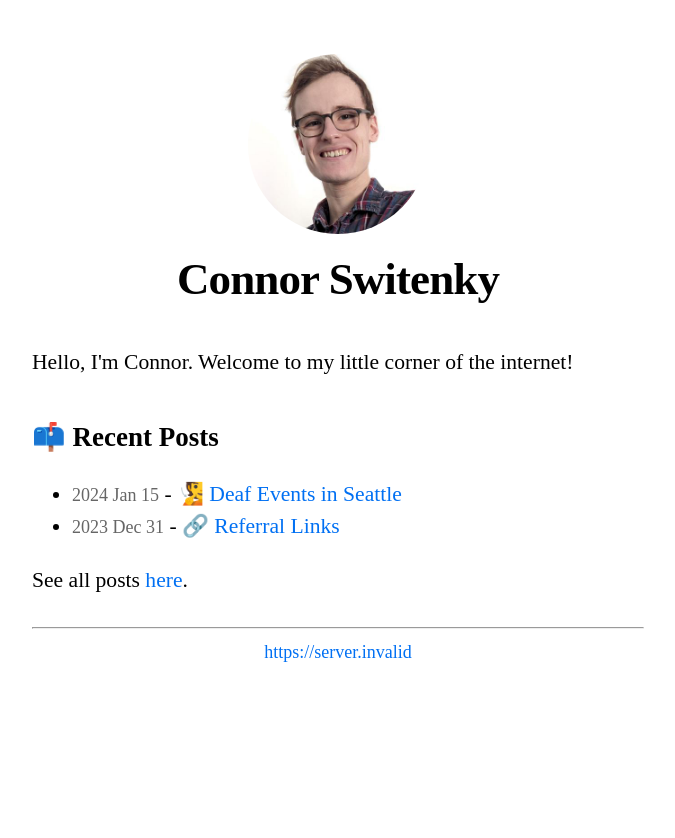
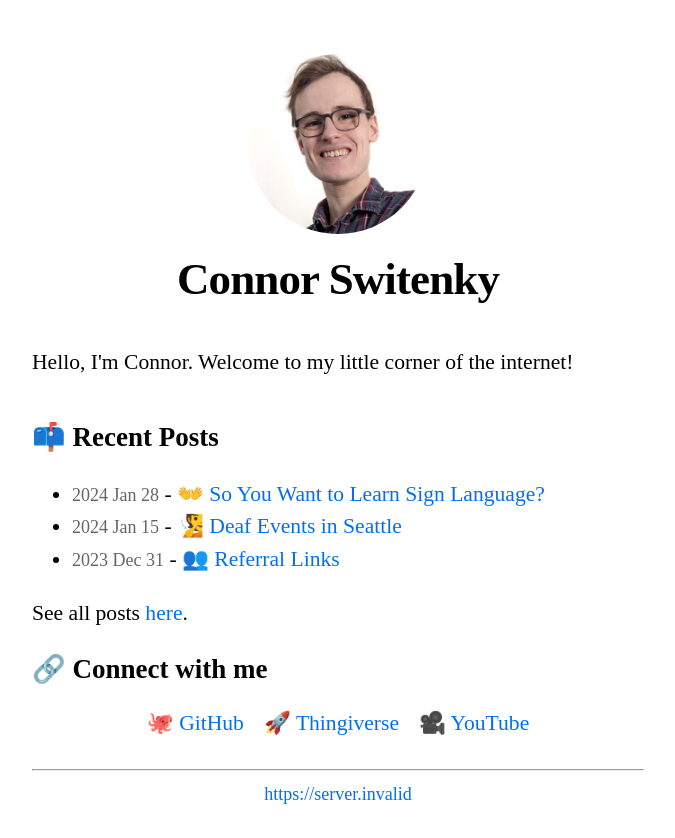
Before and after one commit to cswitenky/cswitenky, a Next.js app: page / in a window 1280 px wide. Shown: the top 838 px of the page, without its empty margins (302-977 px from the left). Before the commit the page ends 800 px from the top, so only its background shows below. Built offline with nearby package versions, Linux system fonts and the light colour scheme; no server answers.

Commit message:
added learn-sign part and the 'connect with me' section

```diff
--- a/components/layout.tsx
+++ b/components/layout.tsx
@@ -9,11 +9,11 @@ import config from '../config';
 export default function Layout({ children, home }: any) {
   return (
     <div className={styles.container}>
-      <Script
+      {/* <Script
         async
         src="https://analytics-switenky.azurewebsites.net/script.js"
         data-website-id="25774fa5-eab7-435a-8fe3-3b8761f6a89f"
-      />
+      /> */}
       <Head>
         <link rel="icon" href="/favicon.ico" />
         <meta
--- a/pages/index.tsx
+++ b/pages/index.tsx
@@ -32,6 +32,29 @@ export default function Home({ allPostsData }: any) {
           See all posts <Link href="/posts">here</Link>.
         </p>
       </section>
+      <section className={utilStyles.headingMd}>
+        <h2 className={utilStyles.headingLg}>🔗 Connect with me</h2>
+        <div style={{ textAlign: 'center' }}>
+          <a href="https://github.com/cswitenky" style={{ margin: '0px 10px' }}>
+            🐙 GitHub
+          </a>
+          <a
+            href="https://www.thingiverse.com/cswitenky"
+            style={{ margin: '0px 10px' }}
+          >
+            🚀 Thingiverse
+          </a>
+          <a
+            href="https://www.youtube.com/c/switenky"
+            style={{ margin: '0px 10px' }}
+          >
+            🎥 YouTube
+          </a>
+          {/* <a href="https://github.com/sponsors/cswitenky?frequency=one-time">
+            ❤️ Sponsor me
+          </a> */}
+        </div>
+      </section>
     </Layout>
   );
 }
--- /dev/null
+++ b/posts/learn-sign.md
@@ -0,0 +1,30 @@
+---
+title: '👐 So You Want to Learn Sign Language?'
+date: '2024-01-28'
+---
+
+I've been asked a few times recently about how to learn [**American Sign Language**](https://en.wikipedia.org/wiki/American_Sign_Language) (ASL). Although I am culturally Deaf and fluent, I am not an ASL instructor. That being said, I do have some advice for those who want to learn ASL.
+
+It goes without saying that the _best way to learn ASL is to learn from Deaf people_. If you have the opportunity to take an ASL class from a Deaf instructor, **do it**! If you have the opportunity to attend a Deaf event, **do it**! If you have the opportunity to make Deaf friends, **do it**! There is no substitute for learning from Deaf people.
+
+If you don't have the opportunity to learn from Deaf people, there are still plenty of resources available online. I've compiled a list of resources below that I've found helpful.
+
+## Online Resources
+
+- ### [Lifeprint](https://www.lifeprint.com/)
+  - [Dr. Bill Vicars](https://www.lifeprint.com/asl101/pages-layout/instructor.htm) is a Deaf ASL professor at California State University, Sacramento. He has a ton of free resources on Lifeprint, including a [YouTube channel](https://www.youtube.com/user/billvicars) with hundreds of videos.
+- ### [Handspeak](https://www.handspeak.com/)
+  - [Jolanta Lapiak](https://www.handspeak.com/learn/1/) is a Deaf ASL instructor, and the founder of Handspeak. The dictionary on this website is one of the best I've found.
+
+## Local Resources
+
+If you by chance live in the Seattle area, there are a few local resources I'd recommend.
+
+- [🌲☔ Go to Deaf Events in Seattle](/posts/deaf-events)
+- [👁️🗣️ Visually Speaking](https://www.visuallyspeaking.info/)
+- [🏙️🌲 Bellevue College](https://www.bellevuecollege.edu/worldlanguages/departments/american-sign-language-asl/)
+- [🚪 More resources](https://hsdc.org/education/resources/)
+
+## Conclusion
+
+I hope this helps! Whether you're learning ASL for the first time, or you're brushing up on your skills, I wish you the best of luck. 😊
--- a/posts/referrals.md
+++ b/posts/referrals.md
@@ -1,5 +1,5 @@
 ---
-title: '🔗 Referral Links'
+title: '👥 Referral Links'
 date: '2023-12-31'
 ---
 
```
